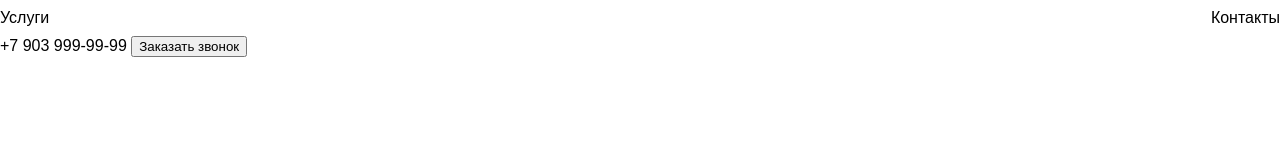
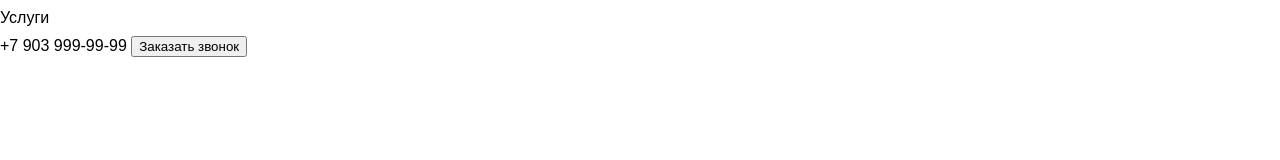
Before and after one commit to knurtas/new-app, a plain HTML site: page index.html in a window 1280 px wide. Drawn offline with Linux system fonts and the light colour scheme.

Commit message:
removed contacts menu item

```diff
--- a/index.html
+++ b/index.html
@@ -9,11 +9,10 @@
     <script src='js/jquery-3.6.0.min.js'></script>
     <script src='js/main.js'></script>
 </head>
-<body>
+<body
     <header>
         <nav>
             <a href="#services">Услуги</a>
-            <a href="#contacts">Контакты</a>
         </nav>
 	<div>
             <a href="tel:+79039999999">+7 903 999-99-99</a>
```
